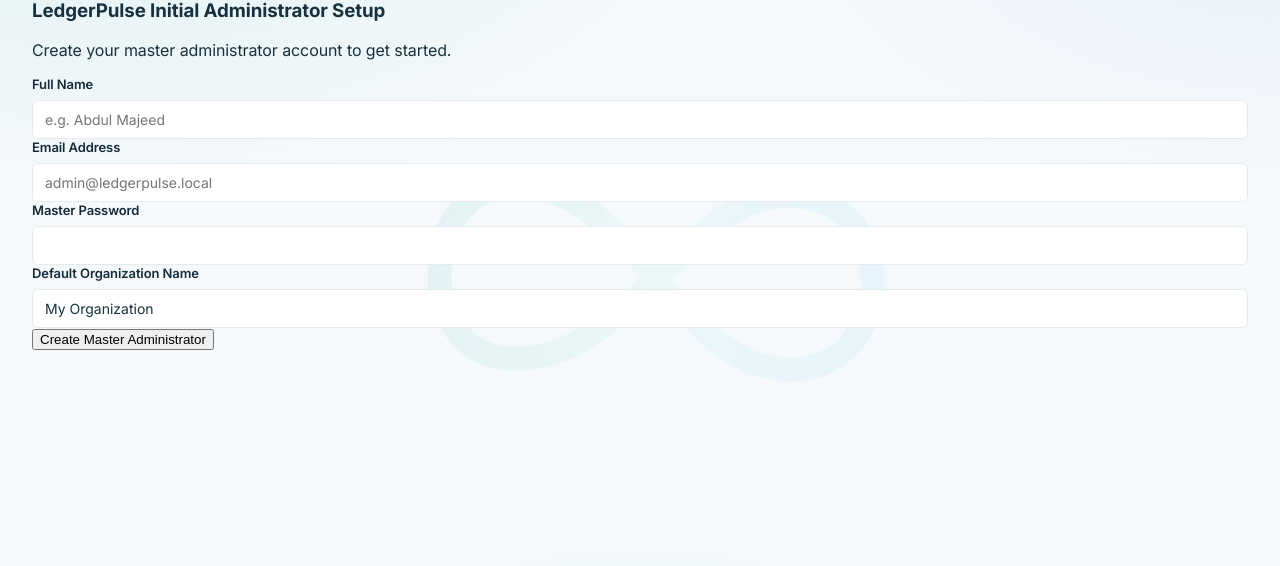
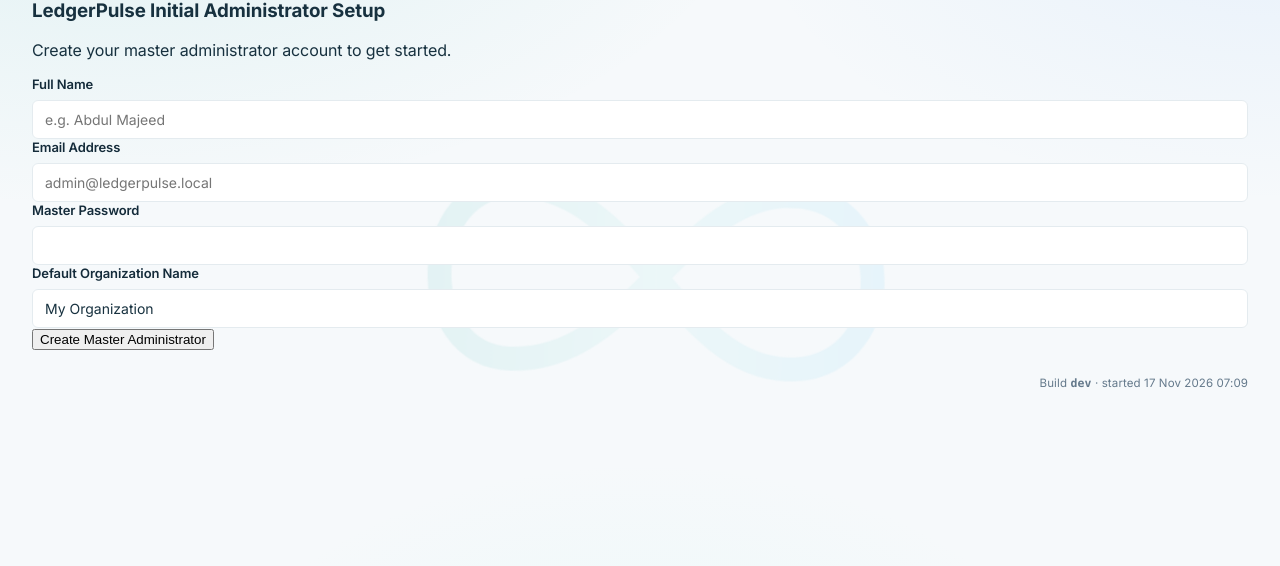
Before and after one commit to A-Majeedux/ledgerpulse-erp, a Flask app: page /auth/setup in a window 1280 px wide. Shown: the part 110-676 px from the top of the page. Run offline with Flask 3, Linux system fonts and the light colour scheme; data that the repository does not hold is empty; parts of the project's set-up code (start-up, migrations or seed data) failed here and were passed over; some libraries are stand-ins or nearby versions.

Commit message:
Make the Actions menu opaque and put the header above the page; say which build is running
- .lp-docmenu-list carries a plain white background before the token, so a
  stale stylesheet cannot turn it into a pane of glass; z-index 999.
- .lp-page-header is position:relative; z-index:30 and an open menu is
  z-index:40, so the menu drops over the trail instead of being crossed by it.
- Every page ends with "Build <sha> · started <time>": the commit the running
  server was started from, read once from .git. A footer naming an older commit
  than the one just pulled means the server has not been restarted.
- Two tests read static/ui.css and hold both CSS rules in place.

Co-authored-by: arena-agent <297053741+arena-agent@users.noreply.github.com>

```diff
--- a/app.py
+++ b/app.py
@@ -66,6 +66,37 @@ def asset_version(filename):
 
 
 app.template_global('asset_v')(asset_version)
+
+
+def _build_stamp():
+    """Which commit this running program was started from, and when.
+
+    Read once, when the program starts - not on every page. That is the point:
+    if the code has been pulled but the server has not been restarted, the
+    footer still names the OLD commit, and the page keeps showing the old
+    screens. It is the quickest answer to "have I got the new version?".
+    """
+    root = os.path.dirname(os.path.abspath(__file__))
+    stamp = 'unknown'
+    try:
+        head = open(os.path.join(root, '.git', 'HEAD')).read().strip()
+        if head.startswith('ref:'):
+            ref = head.split(' ', 1)[1].strip()
+            stamp = open(os.path.join(root, '.git', ref)).read().strip()[:7]
+        else:
+            stamp = head[:7]
+    except OSError:
+        stamp = 'dev'
+    return stamp
+
+
+BUILD_STAMP = _build_stamp()
+BUILD_STARTED = datetime.now().strftime('%d %b %Y %H:%M')
+
+
+@app.context_processor
+def inject_build_stamp():
+    return {"build_stamp": BUILD_STAMP, "build_started": BUILD_STARTED}
 
 # Session security & secret key configuration
 secret_key = os.getenv("SECRET_KEY")
--- a/static/ui.css
+++ b/static/ui.css
@@ -286,6 +286,10 @@ body.is-leaving .lp-content { opacity: 0; transform: translate3d(0, -6px, 0); tr
   display: flex; justify-content: space-between; align-items: flex-end;
   gap: 16px; flex-wrap: wrap;
   margin-bottom: 20px;
+  /* The header paints above what follows it, so an open menu drops over the
+     page instead of being crossed by the row of links underneath. */
+  position: relative;
+  z-index: 30;
 }
 /* The heading gives way before the buttons do, so a long voucher number or a
    long customer name wraps instead of running under the Actions button. */
@@ -924,16 +928,23 @@ label { color: var(--lp-ink-2); }
 /* A <details> element: the browser opens and closes it, no JavaScript. The
    panel sits under the button and over the page. */
 .lp-docmenu { position: relative; display: inline-block; flex: none; }
+.lp-docmenu[open] { z-index: 40; }
 .lp-docmenu > summary { list-style: none; cursor: pointer; user-select: none; white-space: nowrap; }
 .lp-docmenu-text { white-space: nowrap; }
 .lp-docmenu > summary::-webkit-details-marker { display: none; }
 .lp-docmenu > summary .chev { transition: transform .18s var(--lp-ease); opacity: .6; }
 .lp-docmenu[open] > summary .chev { transform: rotate(180deg); }
 .lp-docmenu-list {
-  position: absolute; right: 0; top: calc(100% + 6px); z-index: 60;
-  min-width: 260px; padding: 6px; border-radius: 12px;
-  background: var(--lp-surface, #fff); border: 1px solid var(--lp-border);
-  box-shadow: 0 12px 32px rgba(16, 38, 48, .16);
+  position: absolute; right: 0; top: calc(100% + 8px); z-index: 999;
+  min-width: 268px; padding: 6px; border-radius: 12px;
+  /* Written twice on purpose: a plain colour first, then the token. If a
+     stylesheet is out of date and the token is missing, the panel is still
+     opaque - a menu nobody can read through. */
+  background: #FFFFFF;
+  background: var(--lp-surface, #FFFFFF);
+  border: 1px solid var(--lp-border);
+  box-shadow: 0 12px 32px rgba(16, 38, 48, .22);
+  isolation: isolate;
 }
 .lp-docmenu-list form { margin: 0; }
 .lp-docmenu-item {
@@ -1097,3 +1108,15 @@ label { color: var(--lp-ink-2); }
   background: linear-gradient(180deg, #FBFDFE 0%, #F2F8F9 100%);
   box-shadow: 0 6px 18px rgba(16, 38, 48, .08);
 }
+
+/* The build stamp at the foot of every page - a quiet line that answers
+   "is the server running the code I just pulled?". */
+.lp-build {
+  margin: 26px 0 0;
+  font-size: 11.5px;
+  color: var(--lp-text-muted);
+  opacity: .75;
+  text-align: right;
+  letter-spacing: .01em;
+}
+.lp-build strong { font-family: ui-monospace, Menlo, monospace; font-weight: 600; }
--- a/templates/base.html
+++ b/templates/base.html
@@ -206,6 +206,12 @@
         {% endfor %}
       {% endwith %}
       {% block content %}{% endblock %}
+
+      {# Which version is actually running. If this names an older commit than
+         the one you have just pulled, the server has not been restarted yet. #}
+      <p class="lp-build" title="The commit this server was started from, and when">
+        Build <strong>{{ build_stamp }}</strong> · started {{ build_started }}
+      </p>
     </main>
   </div>
 
```
Also changed, not shown: PROJECT.md (+30 -0 lines), tests/test_statement_menu_and_suggestions.py (+26 -0 lines).
